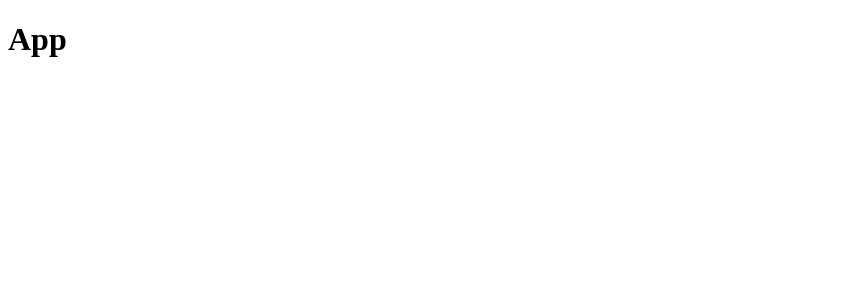
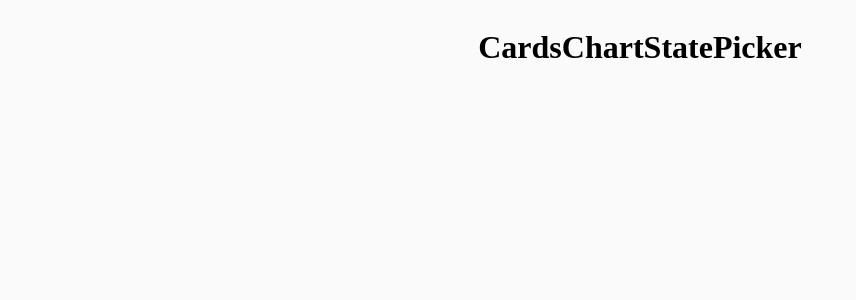
Before and after one commit to sleepyArpan/COVID19-India-tracker, a React (Create React App) app: page / in a window 1280 px wide. Shown: the top 300 px of the page, without its empty margins (0-856 px from the left). Built offline with nearby package versions, Linux system fonts and the light colour scheme.

Commit message:
Basic folder structure added

```diff
--- a/src/App.js
+++ b/src/App.js
@@ -1,10 +1,15 @@
 import React from 'react';
+import styles from './App.module.css';
+
+import { Cards, Chart, StatePicker } from './components/index';
 
 class App extends React.Component {
   render() {
     return (
-      <div>
-        <h1>App</h1>
+      <div className={styles.container}>
+        <Cards />
+        <Chart />
+        <StatePicker />
       </div>
     );
   }
--- /dev/null
+++ b/src/App.module.css
@@ -0,0 +1,9 @@
+body {
+  background-color: rgb(250, 250, 250);
+}
+
+.container {
+  display: flex;
+  align-items: center;
+  justify-content: center;
+}
--- /dev/null
+++ b/src/components/Cards/Cards.jsx
@@ -0,0 +1,10 @@
+import React from 'react';
+
+const Cards = () => {
+  return (
+    //
+    <h1>Cards</h1>
+  );
+};
+
+export default Cards;
--- /dev/null
+++ b/src/components/Chart/Chart.jsx
@@ -0,0 +1,10 @@
+import React from 'react';
+
+const Chart = () => {
+  return (
+    //
+    <h1>Chart</h1>
+  );
+};
+
+export default Chart;
--- /dev/null
+++ b/src/components/StatePicker/StatePicker.jsx
@@ -0,0 +1,10 @@
+import React from 'react';
+
+const StatePicker = () => {
+  return (
+    //
+    <h1>StatePicker</h1>
+  );
+};
+
+export default StatePicker;
--- /dev/null
+++ b/src/components/index.js
@@ -0,0 +1,3 @@
+export { default as Cards } from './Cards/Cards';
+export { default as Chart } from './Chart/Chart';
+export { default as StatePicker } from './StatePicker/StatePicker';
```
Also changed, not shown: src/components/Cards/Cards.module.css (added), src/components/Chart/Chart.module.css (added), src/components/StatePicker/StatePicker.module.css (added).
